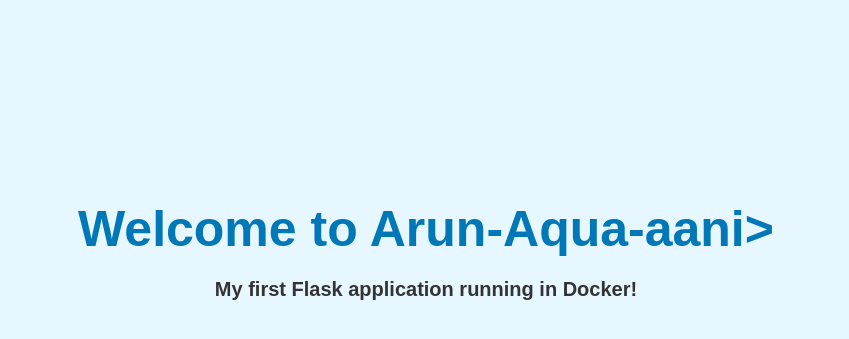
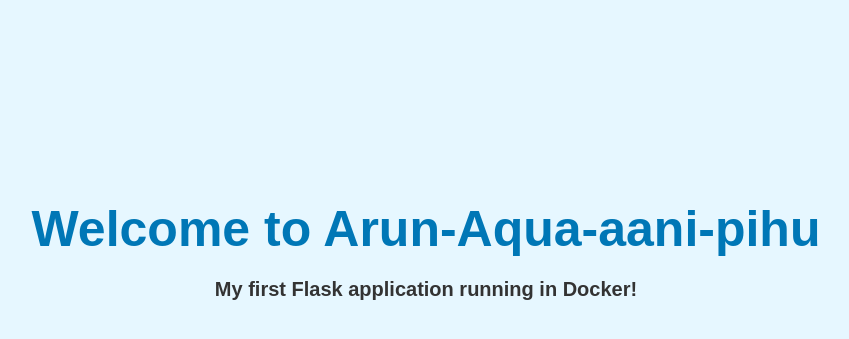
Before and after one commit to arunmohanty55/arun.aqua-1.0, a Flask app: page / in a window 1280 px wide. Shown: the top 339 px of the page, without its empty margins (214-1063 px from the left). Run offline with Flask 3, Linux system fonts and the light colour scheme.

Commit message:
Update index.html

```diff
--- a/templates/index.html
+++ b/templates/index.html
@@ -8,7 +8,7 @@
 <body>
 
     <div class="container">
-        <h1>Welcome to Arun-Aqua-aani>
+        <h1>Welcome to Arun-Aqua-aani-pihu
         <p>My first Flask application running in Docker!</p>
     </div>
 
```
